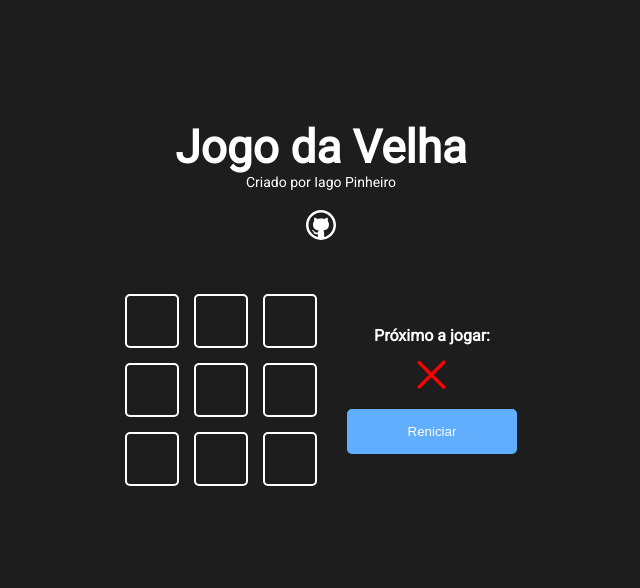
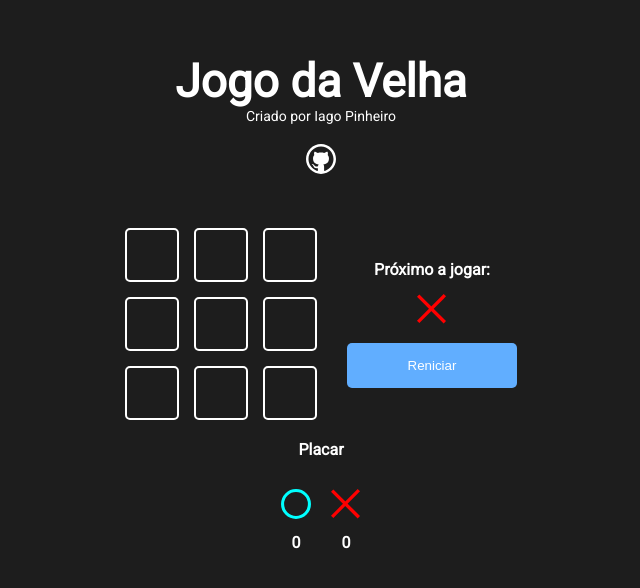
Before and after one commit to iagoPinheiro1401/react-jogo-da-velha, a Next.js app: page / in a window 1280 px wide. Shown: the part 112-700 px from the top of the page, without its empty margins (319-959 px from the left). Built offline with nearby package versions, Linux system fonts and the light colour scheme.

Commit message:
Criado placar

```diff
--- a/src/components/game/Game.jsx
+++ b/src/components/game/Game.jsx
@@ -3,6 +3,7 @@ import styles from './Game.module.css'
 
 import GameOption from "../gameOptions/GameOptions"
 import GameInfo from '../gameinfo/GameInfo'
+import Scoreboard from '../scoreboard/Scoreborad'
 
 const winenerTable = [
     [0, 1, 2],
@@ -21,6 +22,7 @@ function Game () {
     const [winner, setWinner] = useState(0)
     const [winnerLine, setWinnerLine] = useState([])
     const [draw, setDraw] = useState(false)
+    const [score, setScore] = useState(1)
 
     const handleClick = (pos) => {
         if (gameState[pos] === 0 && winner === 0) {
@@ -69,6 +71,7 @@ useEffect(() => {
 },[winner])
 
     return(
+        <>
             <div className={styles.gameContent}>
                     <div className={styles.game}>
                         {
@@ -90,6 +93,8 @@ useEffect(() => {
                     isDraw={draw}
                     />
             </div>
+            <Scoreboard />
+        </>
     )
 }
 
--- a/src/components/game/Game.module.css
+++ b/src/components/game/Game.module.css
@@ -8,6 +8,7 @@
         display: flex;
         gap: 30px;
         align-items: center;
+        margin-bottom: 20px;
     }
 
     @media screen and (max-width : 425px) {
--- /dev/null
+++ b/src/components/scoreboard/Scoreborad.jsx
@@ -0,0 +1,22 @@
+import styles from './scoreboard.module.css'
+
+import Icon from '../Icon/Icon'
+
+function Scoreboard () {
+    return (
+        <>
+         <h4>Placar</h4>
+         <div className={styles.score}>
+            <div className={styles.scoreContent}>
+                <Icon iconName="circle" />
+                <h4>0</h4>
+            </div>
+            <div className={styles.scoreContent}>
+                <Icon iconName="x" /><h4>0</h4>
+            </div>
+         </div>
+        </>
+    )
+}
+
+export default Scoreboard
--- /dev/null
+++ b/src/components/scoreboard/scoreboard.module.css
@@ -0,0 +1,11 @@
+.score {
+    display: flex;
+    gap: 20px;
+    margin-top: 30px;
+}
+
+.scoreContent {
+    display: flex;
+    flex-direction: column;
+    gap: 10px;
+}
```
Lines whose indentation alone changed are shown as unchanged.
